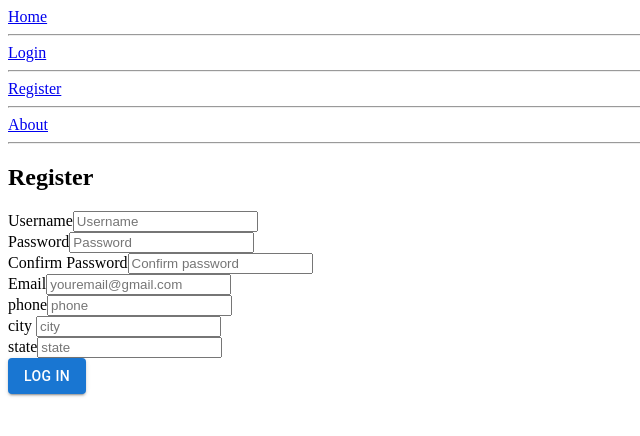
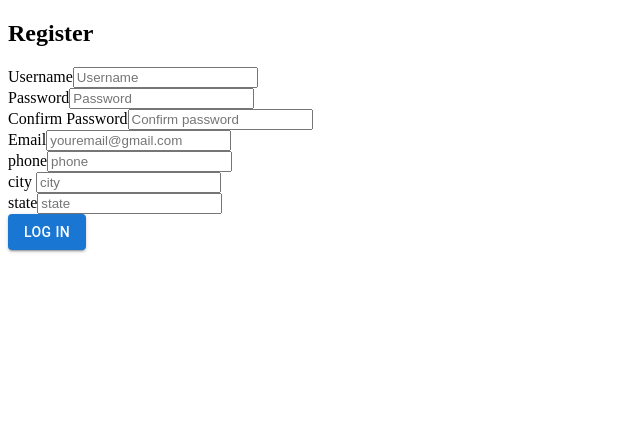
Before and after one commit to alinasser2/CS309-Front-End, a React (Create React App) app in the folder my-app/: page /Register in a window 1280 px wide. Shown: the top 436 px of the page, without its empty margins (0-640 px from the left). Built offline with nearby package versions, Linux system fonts and the light colour scheme.

Commit message:
adding Route for product list page & product by id

```diff
--- a/my-app/src/App.js
+++ b/my-app/src/App.js
@@ -4,30 +4,22 @@ import Register from './Pages/Regester'
 import Login  from './Pages/Login'
 import Home from './Pages/Home'
 import About from './Pages/About'
+import ProductList from "./Pages/ProductList";
+import Product from "./Pages/Product";
 function App() {
 
 
     return (
  <BrowserRouter>
-<Link to="/">Home</Link>
-<hr />
-<Link to="/Login">Login</Link>
-<hr />
-<Link to="/Register">Register</Link>
-<hr />
-<Link to="/About">About</Link>
-<hr />
-
    <Routes>
 
    <Route  excet path="/" element={<Home/>} />
-
     <Route  path="/Login" element={<Login/>} />
     <Route path="/Register" element={<Register/>} />
     <Route path="/About" element={<About/>} />
+    <Route path="/ProductList" element={<ProductList/>} />
+    <Route path="/Product/:id" element={<Product/>} />
     {/* <Route path="/Register" element={<Register/>} />
-    <Route path="/Register" element={<Register/>} />
-    <Route path="/Register" element={<Register/>} />
     <Route path="/Register" element={<Register/>} />   */}
          </Routes>
   </BrowserRouter>
--- /dev/null
+++ b/my-app/src/Pages/Product.js
@@ -0,0 +1,11 @@
+import React from 'react'
+
+function Product({match}) {
+  const {id}=match.params
+
+  return (
+    <div>Product</div>
+  )
+}
+
+export default Product
--- a/my-app/src/Pages/regester.js
+++ b/my-app/src/Pages/regester.js
@@ -1,7 +1,7 @@
 import axios from "axios";
 import React, { useState } from "react";
 import  Input  from '../components/Input';
-import {Button} from '@mui/material';
+import {Button,Alert} from '@mui/material';
 
 const Register = (props) => {
 const apiurl='https://jsonplaceholder.typicode.com/users';
@@ -26,6 +26,11 @@ const apiurl='https://jsonplaceholder.typicode.com/users';
     if(data.password !==data.confirm_password)  return alert("password didn't match");
    const response = await axios.post(apiurl,data.email,data.password,data.confirm_password,data.username);
 console.log("the name is: " + data.username+"\n  and the password is: " + data.password+" \n and the confirm password is: " + data.confirm_password+"\n  and the email is: " + data.email+"\n  and the phone is: " + data.phone+"\n  and the city is: " + data.city+"\n  and the state is: " + data.state)
+
+{<Alert variant="filled" severity="error">
+  This is an error alert — check it out!
+</Alert>}
+
 alert("create user")
 
    };
```
Also changed, not shown: my-app/src/Pages/Account.js (added).
